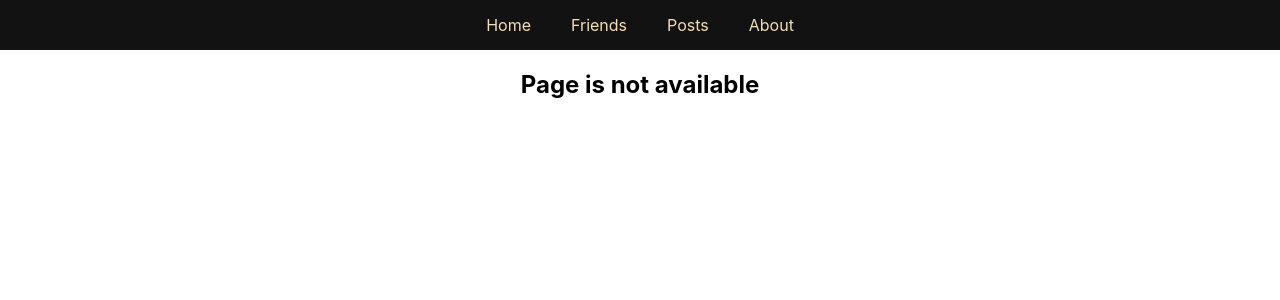
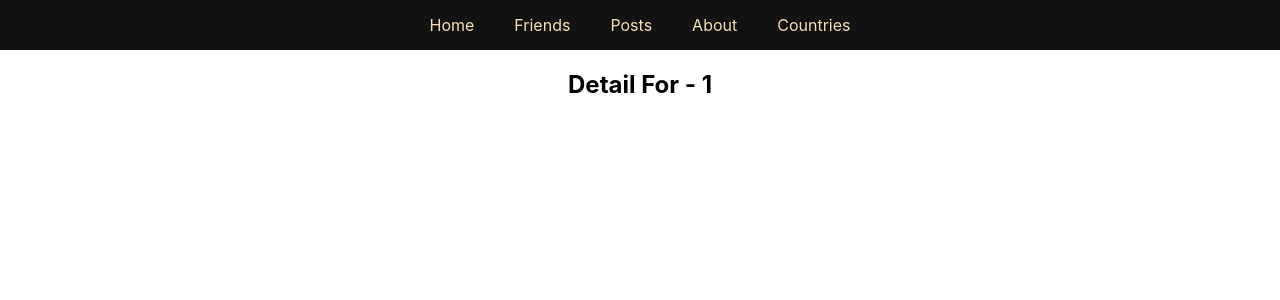
Before and after one commit to 665-stack/reactjs2, a React (Create React App) app in the folder react-router/: page /country/1 in a window 1280 px wide. Shown: the top 300 px of the page. Built offline with nearby package versions, Linux system fonts and the light colour scheme.

Commit message:
React Route for Rest Countries

```diff
--- a/react-router/src/App.js
+++ b/react-router/src/App.js
@@ -9,6 +9,8 @@ import Header from './Components/Header/Header';
 import FriendDetail from './Components/FriendDetail/FriendDetail';
 import Posts from './Components/Posts/Posts';
 import PostDetail from './Components/PostDetail/PostDetail';
+import Countries from './Components/Countries/Countries';
+import CountryDetail from './Components/CountryDetail/CountryDetail';
 
 function App() {
   return (
@@ -17,6 +19,10 @@ function App() {
       <Routes>
 
         <Route path='/' element={<Home></Home>}></Route>
+
+        <Route path='/countries' element={<Countries></Countries>}></Route>
+
+        <Route path='/country/:countryName' element={<CountryDetail></CountryDetail>}></Route>
 
         <Route path='/about' element={<About></About>}></Route>
 
@@ -35,7 +41,7 @@ function App() {
         <Route path='*' element={<NotFound></NotFound>}></Route>
 
       </Routes>
-    </div>
+    </div >
   );
 }
 
--- /dev/null
+++ b/react-router/src/Components/Countries/Countries.js
@@ -0,0 +1,26 @@
+import React, { useState } from 'react';
+import { Link } from 'react-router-dom';
+
+const Countries = () => {
+    const [countries, setCountries] = useState([]);
+    useState(() => {
+        fetch('https://restcountries.com/v3.1/all')
+            .then(res => res.json())
+            .then(data => setCountries(data))
+
+    }, [])
+    return (
+        <div>
+            <h2>{countries.length} countries in the world!</h2>
+            <ul>
+                {
+                    countries.map(country => <li>
+                        <Link to={`/country/${country.name.common}`}>{country.name.common}</Link>
+                    </li>)
+                }
+            </ul>
+        </div>
+    );
+};
+
+export default Countries;
--- /dev/null
+++ b/react-router/src/Components/CountryDetail/CountryDetail.js
@@ -0,0 +1,13 @@
+import React from 'react';
+import { useParams } from 'react-router-dom';
+
+const CountryDetail = () => {
+    const { countryName } = useParams();
+    return (
+        <div>
+            <h2>Detail For - {countryName}</h2>
+        </div>
+    );
+};
+
+export default CountryDetail;
--- a/react-router/src/Components/Header/Header.css
+++ b/react-router/src/Components/Header/Header.css
@@ -1,4 +1,4 @@
-ul {
+.ul {
     background-color: rgb(18, 18, 19);
     display: flex;
     justify-content: center;
@@ -8,7 +8,7 @@ ul {
     padding: 15px;
 }
 
-li a {
+.li a {
     color: wheat;
     padding: 10px 20px;
     text-decoration: none;
--- a/react-router/src/Components/Header/Header.js
+++ b/react-router/src/Components/Header/Header.js
@@ -8,14 +8,16 @@ const Header = () => {
             <nav className='navlinks'>
 
                 {/*akane <Link> tag use kore navbar make korar kotha. but custom akta tag CustomLink diye kora hoice karon . jei active navbar er jonno */}
-                <ul>
-                    <li> <CustomLink className='navlink' to="/">Home</CustomLink></li>
+                <ul className='ul'>
+                    <li className='li'> <CustomLink className='navlink' to="/">Home</CustomLink></li>
 
-                    <li> <CustomLink className='navlink' to='/friends'>Friends</ CustomLink></li>
+                    <li className='li'> <CustomLink className='navlink' to='/friends'>Friends</ CustomLink></li>
 
-                    <li> <CustomLink className='navlink' to='/posts'>Posts</CustomLink></li>
+                    <li className='li'> <CustomLink className='navlink' to='/posts'>Posts</CustomLink></li>
 
-                    <li> <CustomLink className='navlink' to="/about">About</CustomLink></li>
+                    <li className='li'> <CustomLink className='navlink' to="/about">About</CustomLink></li>
+
+                    <li className='li'> <CustomLink className='navlink' to="/countries">Countries</CustomLink></li>
                 </ul>
 
 
```
